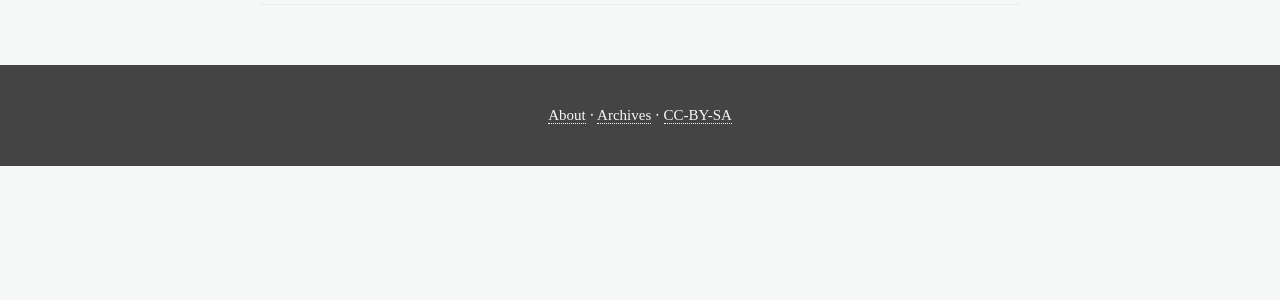
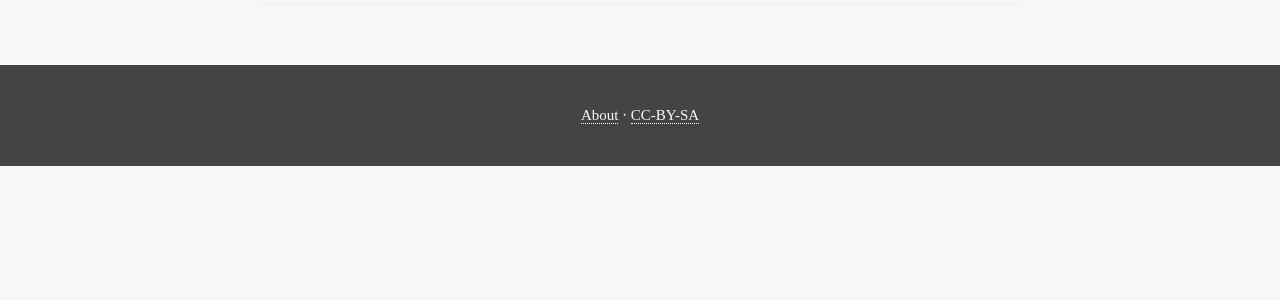
Before and after one commit to jbittel/environmental-friction, a Django app: template environmental-friction/templates/base.html in a window 1280 px wide. Shown: the part 125-425 px from the top of the page. Run offline with Django 3.2, Linux system fonts and the light colour scheme; the template is opened without the code that fills it, so the values that code supplies are empty; style sheets or scripts are compiled from the project's sources; parts of the project's set-up code (start-up, migrations or seed data) failed here and were passed over; some libraries are stand-ins or nearby versions; some web fonts are replaced.

Commit message:
Remove archives link from footer

```diff
--- a/environmental-friction/templates/base.html
+++ b/environmental-friction/templates/base.html
@@ -38,8 +38,7 @@
 
   <div class="footer">
     <div class="container text-center">
-      <a href="#">About</a> &sdot;
-      <a href="#">Archives</a> &sdot;
+      <a href="/about/">About</a> &sdot;
       <a rel="license" href="http://creativecommons.org/licenses/by-sa/4.0/">CC-BY-SA</a>
     </div>
   </div>
```
